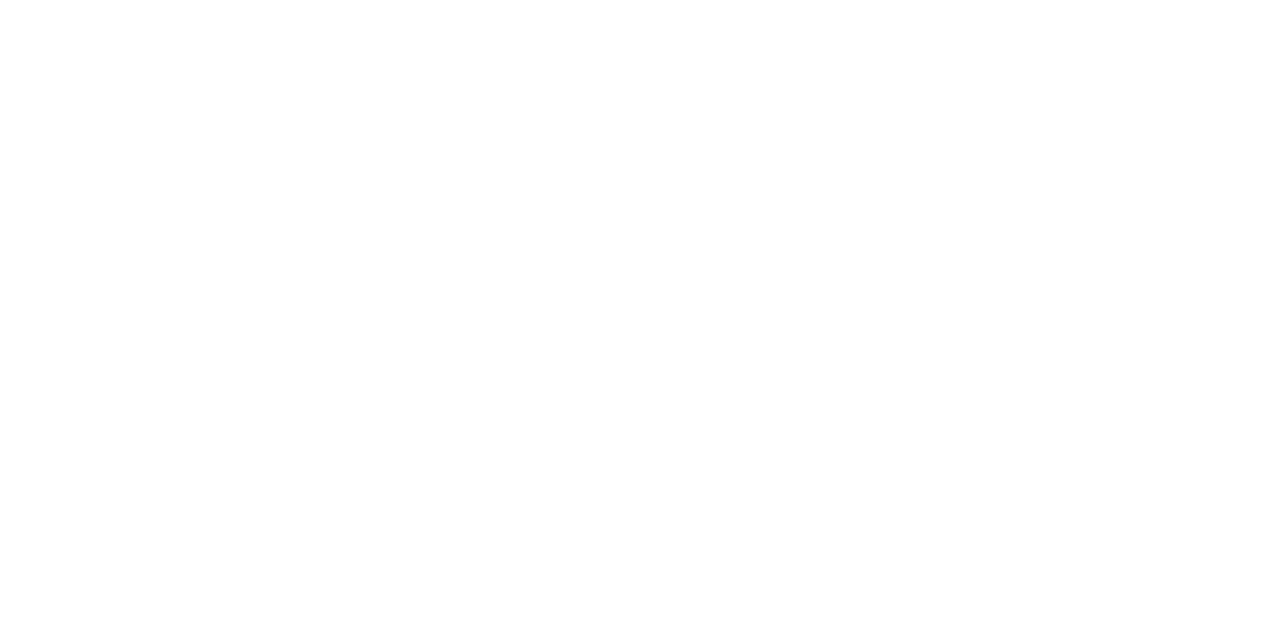
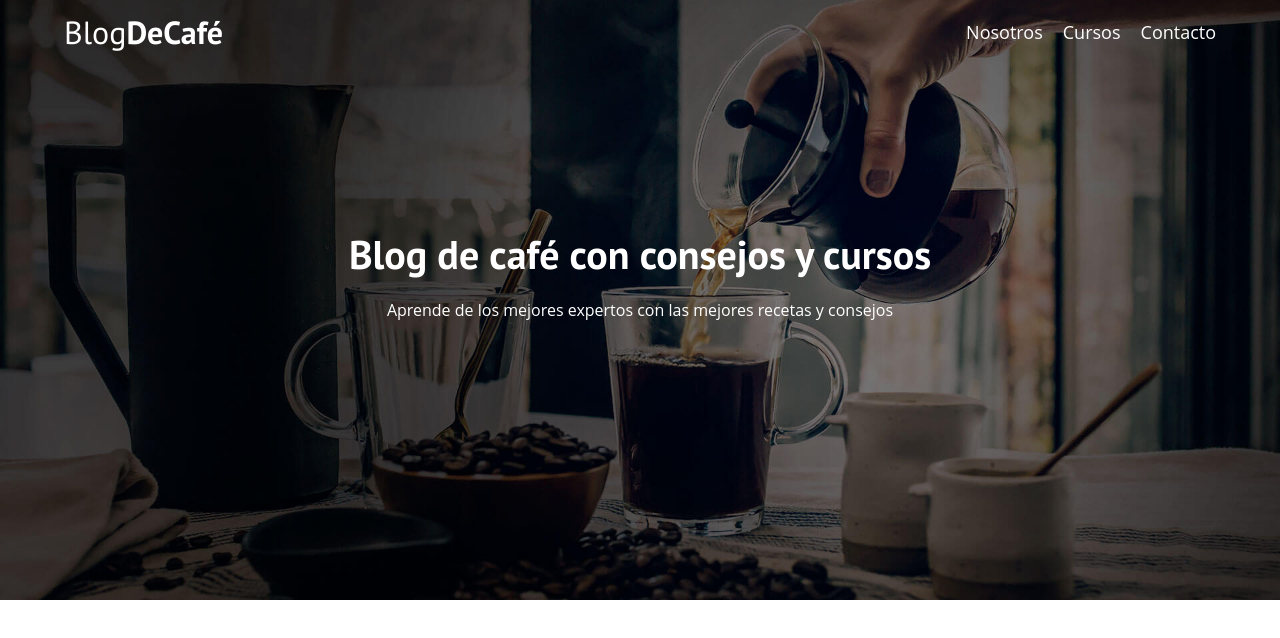
Before and after one commit to Bruno-Code1/blog-cafe, a plain HTML site: page index.html in a window 1280 px wide. Drawn offline with Linux system fonts and the light colour scheme.

Commit message:
agrego header

```diff
--- a/css/style.css
+++ b/css/style.css
@@ -0,0 +1,125 @@
+:root {
+  --fuenteHeading:'PT Sans',sans-serif;
+  --fuenteParrafos:'Open Sans',sans-serif;
+
+  --primario: #784D3C;
+  --blanco: #FFFFFF;
+  --negro: #000000;
+}
+
+html {
+  box-sizing: border-box;
+  font-size: 62.5%;/*1rem = 10px*/
+}
+
+*,*:before,*:after {
+  box-sizing: inherit;
+}
+
+body {
+  font-family: var(--fuenteParrafos);
+  font-size: 1.6rem;
+  line-height: 2;
+}
+
+/* Globales */
+.contenedor {
+  max-width: 120rem;
+  width: 90%;
+  margin: 0 auto;
+}
+
+* {
+  text-decoration: none;
+}
+
+h1,h2,h3,h4 {
+  font-family: var(--fuenteHeading);
+}
+
+h1 {
+  font-size: 4.8rem;
+}
+
+h2 {
+  font-size: 4rem;
+}
+
+h3 {
+  font-size: 3.2rem;
+}
+
+h4 {
+  font-size: 2.8rem;
+}
+
+img {
+  max-width: 100%;
+}
+
+/* Utilidades */
+.no-margin {
+  margin: 0;
+}
+
+.no-padding {
+  padding: 0;
+}
+
+.centrar-texto {
+  text-align: center;
+}
+
+.header {
+  background-image: url(../img/banner.jpg);
+  height: 60rem;
+  background-size: cover;
+  background-repeat: no-repeat;
+  background-position: center center;
+}
+
+.header__texto {
+  text-align: center;
+  color: var(--blanco);
+  margin-top: 5rem;
+}
+
+@media (min-width: 768px) {
+    .header__texto {
+      margin-top: 15rem;
+    }
+}
+
+@media (min-width: 768px) {
+    .barra {
+      display: flex;
+      justify-content: space-between;
+      align-items: center;
+    }
+}
+
+.logo {
+  color: var(--blanco);
+}
+
+.logo__nombre {
+  font-weight: normal;
+}
+
+.logo__bold {
+  font-weight: bold;
+}
+
+@media (min-width: 768px) {
+    .navegacion {
+      display: flex;
+      gap: 2rem;
+    }
+}
+
+.navegacion__enlace {
+  display: block;
+  text-align: center;
+  font-size: 1.8rem;
+  color: var(--blanco);
+}
--- a/index.html
+++ b/index.html
@@ -11,6 +11,23 @@
   <link href="https://fonts.googleapis.com/css2?family=PT+Sans:wght@400;700&display=swap" rel="stylesheet">
 </head>
 <body>
-
+  <header class="header">
+    <div class="contenedor">
+      <div class="barra">
+        <a class="logo" href="index.html">
+          <h1 class="logo__nombre no-margin centrar-texto">Blog<span class="logo__bold">DeCafé</span></h1>
+        </a>
+        <nav class="navegacion">
+          <a href="nosotros.html" class="navegacion__enlace">Nosotros</a>
+          <a href="cursos.html" class="navegacion__enlace">Cursos</a>
+          <a href="contacto.html" class="navegacion__enlace">Contacto</a>
+        </nav>
+      </div>
+    </div>
+    <div class="header__texto">
+      <h2 class="no-margin">Blog de café con consejos y cursos</h2>
+      <p class="no-margin">Aprende de los mejores expertos con las mejores recetas y consejos</p>
+    </div>
+  </header>
 </body>
 </html>
```
